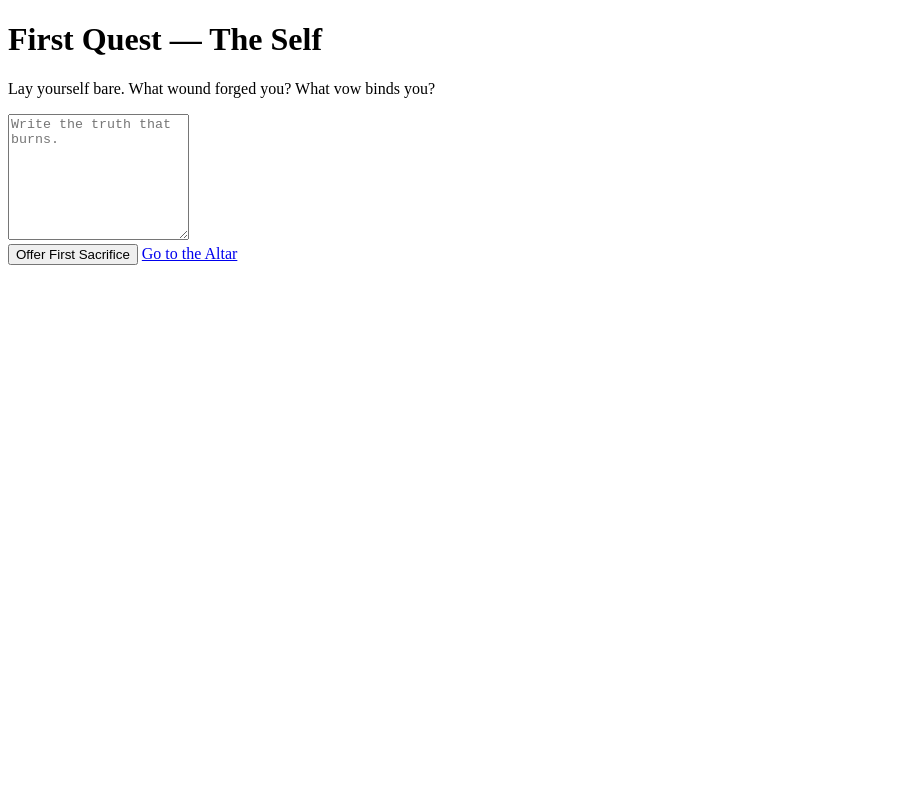
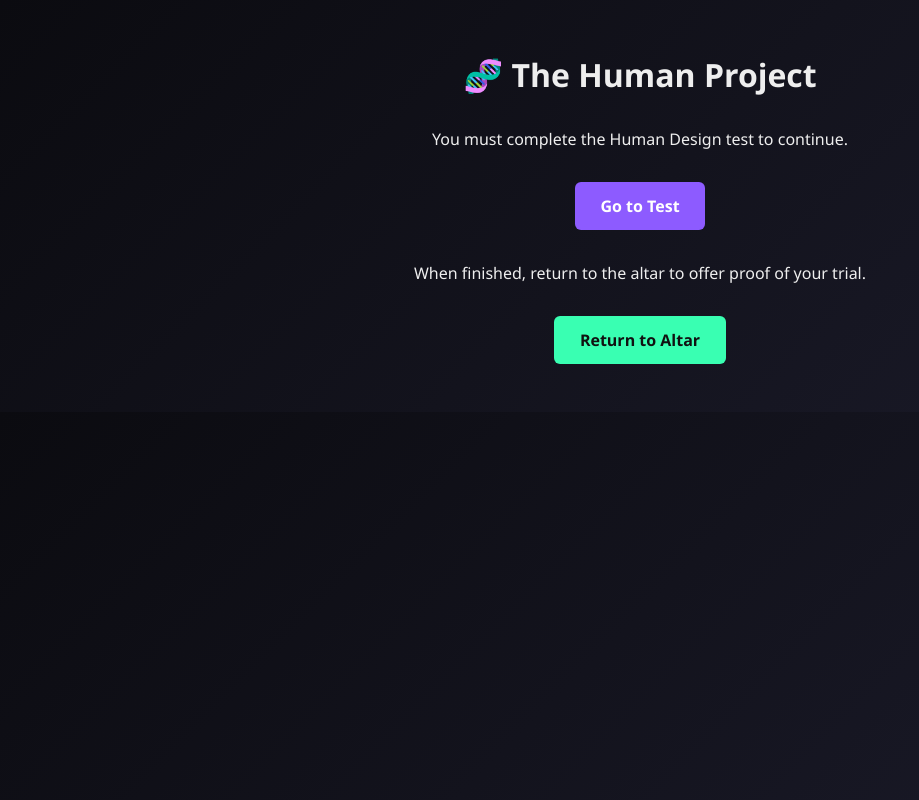
Before and after one commit to catch1981/Welcomfairydiscordbot, a plain HTML site: page test.html in a window 1280 px wide. Shown: the whole page, without its empty margins (0-919 px from the left). Drawn offline with Linux system fonts and the light colour scheme.

Commit message:
Update test.html

```diff
--- a/test.html
+++ b/test.html
@@ -1,23 +1,33 @@
 <!DOCTYPE html>
 <html lang="en">
 <head>
-  <meta charset="UTF-8">
-  <meta name="viewport" content="width=device-width, initial-scale=1.0">
-  <title>Coven Zero — First Quest</title>
-  <link rel="stylesheet" href="/styles.css">
-  <script defer src="/js/env.js"></script>
-  <script defer src="/js/state.js"></script>
-  <script defer src="/js/test.js"></script>
+  <meta charset="UTF-8" />
+  <meta name="viewport" content="width=device-width, initial-scale=1" />
+  <title>COVEN ZERO — Human Project</title>
+  <style>
+    body {
+      margin: 0;
+      font-family: "Segoe UI", sans-serif;
+      background: linear-gradient(135deg, #0b0b10, #1b1b2a);
+      color: #eee;
+      padding: 2em;
+      text-align: center;
+    }
+    h1 { margin-bottom: 1em; }
+    a.button {
+      display: inline-block; margin: 1em;
+      padding: 0.8em 1.6em; border-radius: 6px;
+      text-decoration: none; font-weight: bold;
+    }
+    .go { background: #8d5bff; color: #fff; }
+    .return { background: #39ffb2; color: #111; }
+  </style>
 </head>
-<body class="bg-entry">
-  <div class="scroll thin">
-    <h1>First Quest — The Self</h1>
-    <p>Lay yourself bare. What wound forged you? What vow binds you?</p>
-    <textarea id="firstSacrifice" rows="8" placeholder="Write the truth that burns."></textarea>
-    <div class="btns">
-      <button id="saveFirst" class="btn">Offer First Sacrifice</button>
-      <a href="/altar.html" class="soft">Go to the Altar</a>
-    </div>
-  </div>
+<body>
+  <h1>🧬 The Human Project</h1>
+  <p>You must complete the Human Design test to continue.</p>
+  <a class="button go" href="https://ahumandesign.com" target="_blank">Go to Test</a>
+  <p>When finished, return to the altar to offer proof of your trial.</p>
+  <a class="button return" href="altar.html">Return to Altar</a>
 </body>
 </html>
```
